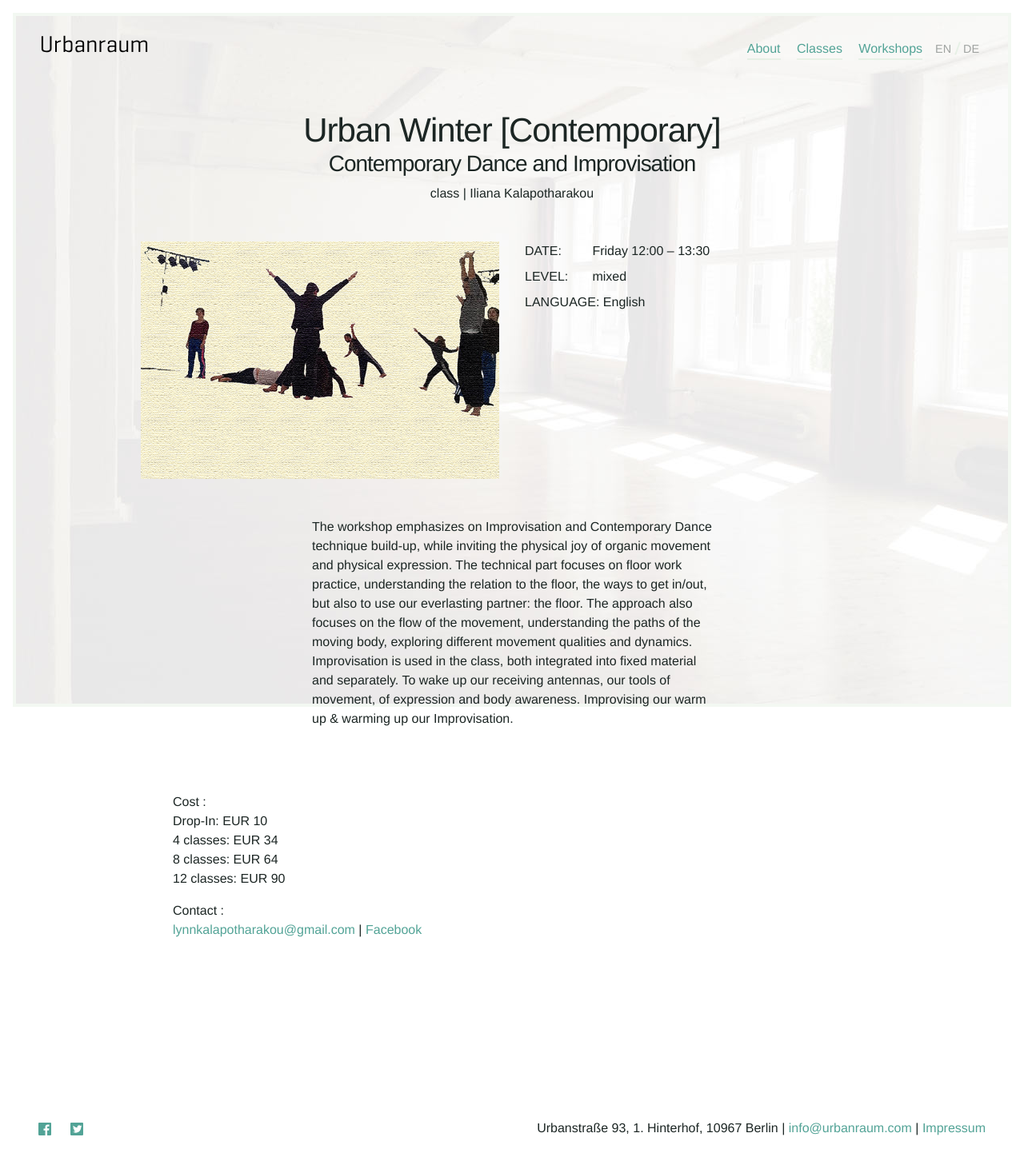
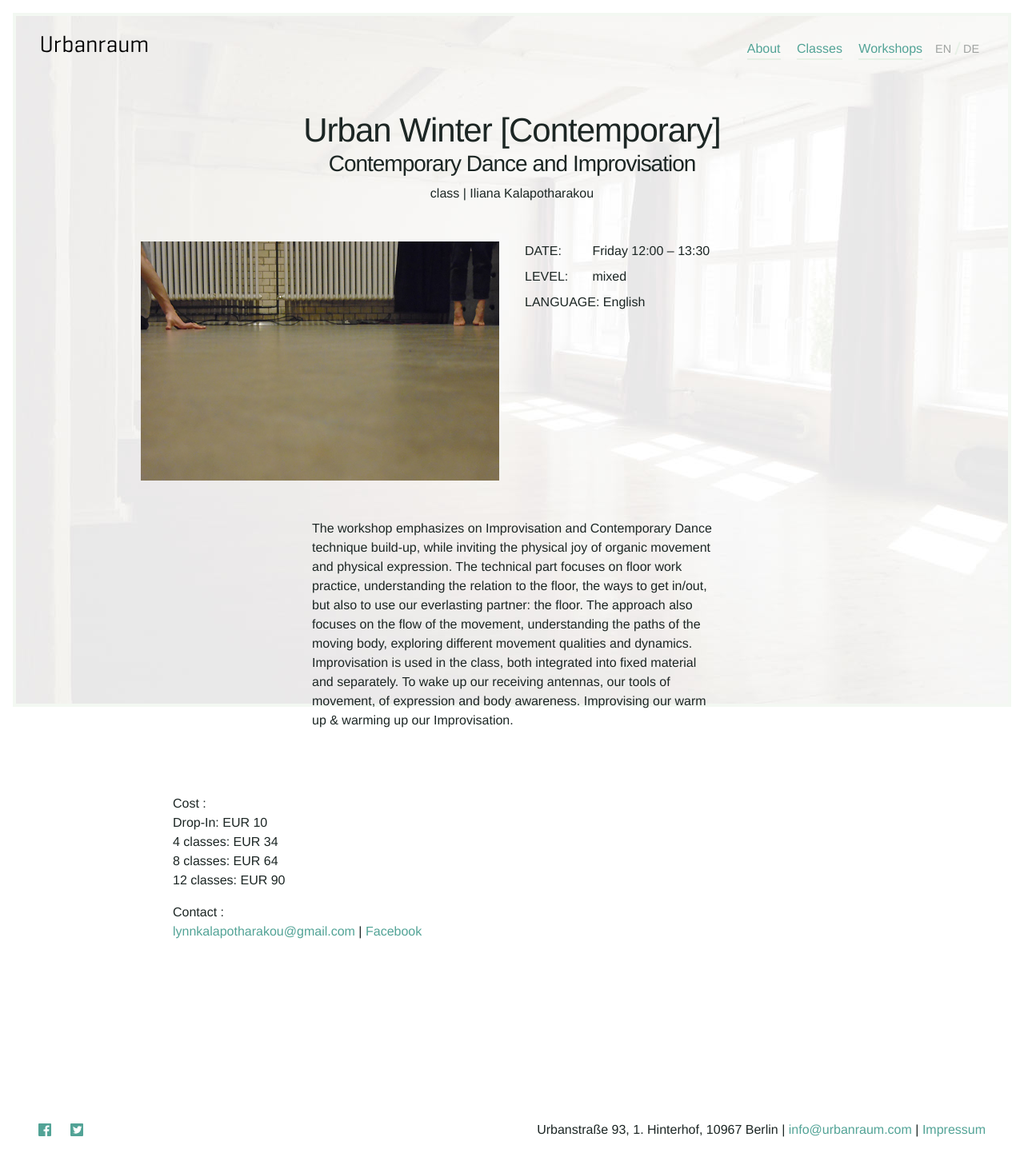
Before and after one commit to Kriesse/urbanraum, a Jekyll site: the page built from _classes/urban-winter.md, in a window 1280 px wide. Shown: the whole page at 80% size. Built offline with Jekyll 4.4.1, drawn with Linux system fonts in a browser that asks for light colours; nearby versions of some CDN libraries.

Commit message:
update urban winter

```diff
--- a/_classes/urban-autumn.md
+++ b/_classes/urban-winter.md
@@ -21,7 +21,7 @@
 Drop-In: 10 EUR <br>
 4 Stunden: 34 EUR <br>
 8 Stunden: 64 EUR <br>
-12 Stunden : 90 EUR
+12 Stunden: 90 EUR
 "
 
 weekday_en: "Friday"
@@ -36,9 +36,6 @@
 
 description_en: "
 <p>
-
-</p>
-<p>
 The workshop emphasizes on Improvisation and Contemporary Dance technique build-up, while inviting the physical joy of organic movement  and physical expression. The technical part focuses on floor work practice, understanding the relation to the floor, the ways to get in/out, but also to use our everlasting partner: the floor. The approach also focuses on the flow of the movement, understanding the paths of the moving body, exploring different movement qualities and dynamics.
 
 Improvisation is used in the class, both integrated into fixed material and separately. To wake up our receiving antennas, our tools of movement, of expression and body awareness.
@@ -48,8 +45,6 @@
 "
 
 description_de: "
-<p>
-</p>
 <p>
 The workshop emphasizes on Improvisation and Contemporary Dance technique build-up, while inviting the physical joy of organic movement  and physical expression. The technical part focuses on floor work practice, understanding the relation to the floor, the ways to get in/out, but also to use our everlasting partner: the floor. The approach also focuses on the flow of the movement, understanding the paths of the moving body, exploring different movement qualities and dynamics.
 
@@ -65,6 +60,6 @@
 website-title: "Facebook"
 website-link: http://www.facebook.com/Workshops.Iliana
 
-image: "workshop-urban-autumn-01.png"
+image: "class-urban-winter-01.jpg"
 
 ---
```
Also changed, not shown: img/class-urban-winter-01.jpg (added).
